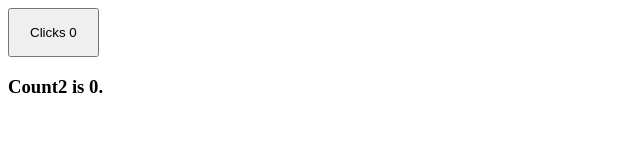
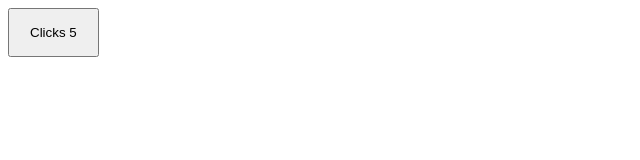
Before and after one commit to Aman07a/svelte-course, a Svelte app: page / in a window 1280 px wide. Shown: the top 160 px of the page, without its empty margins (0-640 px from the left). Built offline with nearby package versions, Linux system fonts and the light colour scheme; the HTML template or start-up script is replaced by a standard one.

Commit message:
Component Props

```diff
--- a/src/App.svelte
+++ b/src/App.svelte
@@ -1,7 +1,13 @@
 <script>
   import Counter from "./lib/Counter.svelte";
+
+  const props = {
+    maxCount: 10,
+    initialCount: 5,
+  };
 </script>
 
-<Counter />
+<Counter {...props} x="y" />
 
-<style></style>
+<style>
+</style>
--- a/src/lib/Counter.svelte
+++ b/src/lib/Counter.svelte
@@ -1,22 +1,18 @@
 <script>
-  let count1 = 0;
-  let count2 = 0;
+  export let initialCount = 0;
+  export let maxCount = undefined;
 
-  function setCount2(x) {
-    count2 = x;
-  }
+  console.log($$props, $$restProps);
 
-  $: setCount2(count1);
-  $: string = `Count2 is ${count2}.`;
+  let count = initialCount;
 
-  function increment1() {
-    count1 += 1;
+  function increment() {
+    if (count === maxCount) return;
+    count += 1;
   }
 </script>
 
-<button on:click={increment1}>Clicks {count1}</button>
-
-<h3>{string}</h3>
+<button on:click={increment}>Clicks {count}</button>
 
 <style>
   button {
```
